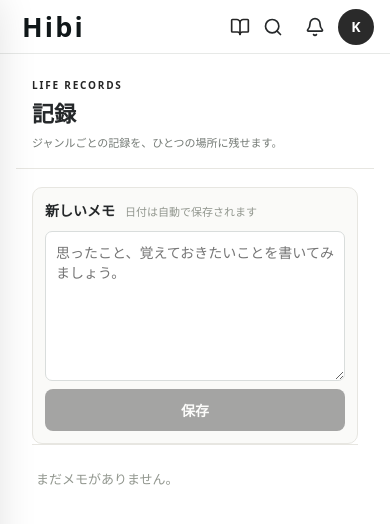
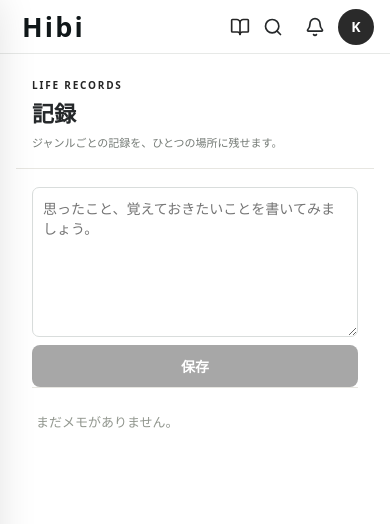
Before and after one commit to kotasimo/diary.codex, a Next.js app: page / in a window 390 px wide. Both pictures are taken after a click on the button 240 px from the left and 26 px from the top of the page. Shown: the top 524 px of the page. Built offline with nearby package versions, Linux system fonts and the light colour scheme.

Commit message:
remove memo form frame

```diff
--- a/app/quiet.css
+++ b/app/quiet.css
@@ -1417,10 +1417,7 @@ body {
   flex-direction: column;
   gap: 10px;
   align-items: stretch;
-  padding: 16px;
-  border: 1px solid #e7e6e1;
-  border-radius: 10px;
-  background: #fafaf8;
+  padding: 0;
 }
 .records-form-heading { display: flex; align-items: baseline; gap: 10px; }
 .records-form-heading strong { font-size: 14px; }
@@ -1598,8 +1595,7 @@ body {
   .records-heading h1 { font-size: 22px; }
   .records-heading p:last-child { font-size: 11px; }
   .records-body { padding: 18px 16px 40px; }
-  .records-form { gap: 8px; padding: 12px; }
-  .records-form-heading { margin-bottom: 3px; }
+  .records-form { gap: 8px; padding: 0; }
   .records-form .primary-button { align-self: stretch; }
   .records-genres { margin: 18px 0 12px; }
   .life-record { padding: 16px 2px; }
--- a/components/diary/RecordsView.tsx
+++ b/components/diary/RecordsView.tsx
@@ -27,10 +27,6 @@ export function RecordsView({
       </header>
       <div className="records-body">
         <div className="records-form">
-          <div className="records-form-heading">
-            <strong>新しいメモ</strong>
-            <span>日付は自動で保存されます</span>
-          </div>
           <textarea
             value={content}
             onChange={(event) => setContent(event.target.value)}
```
